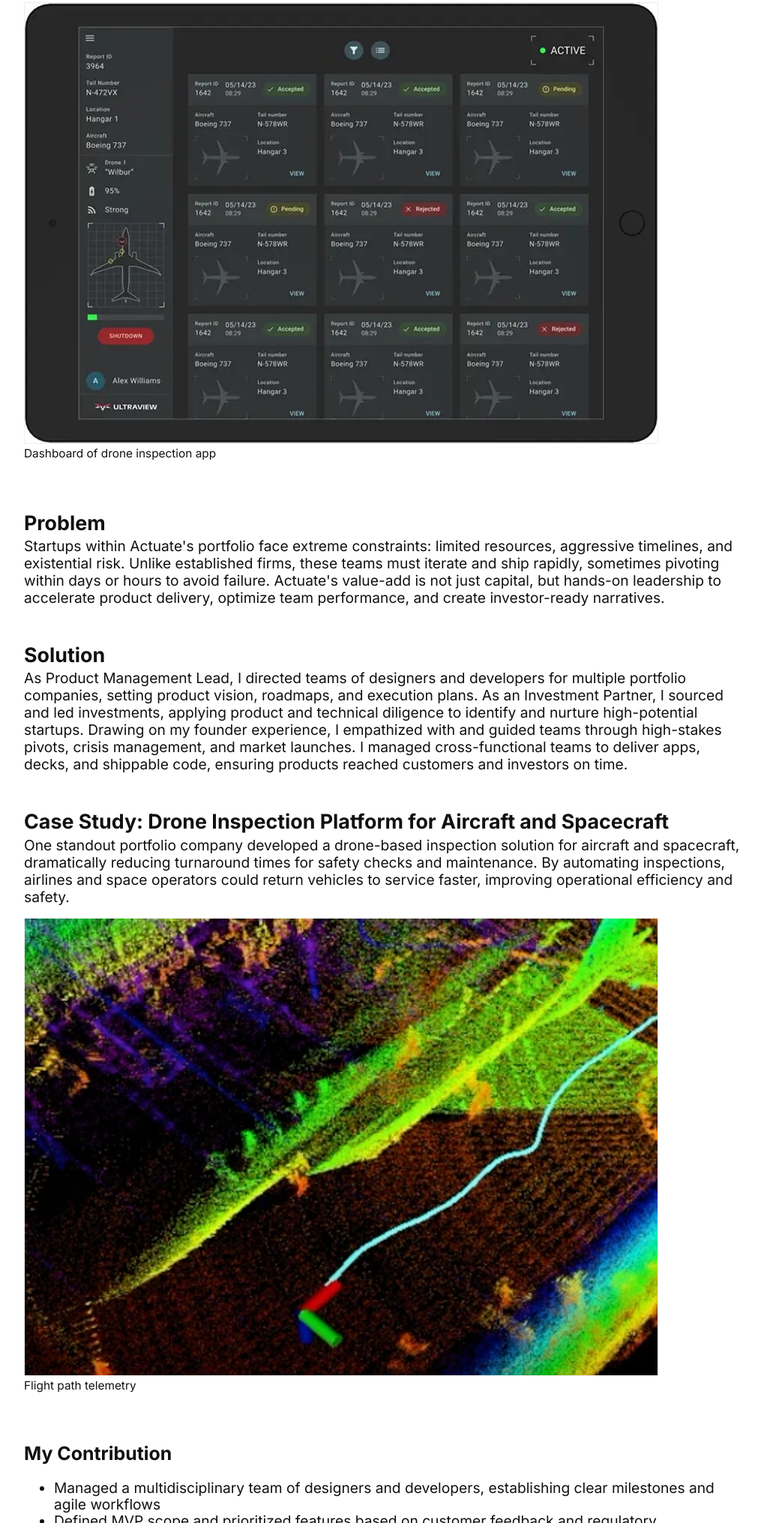
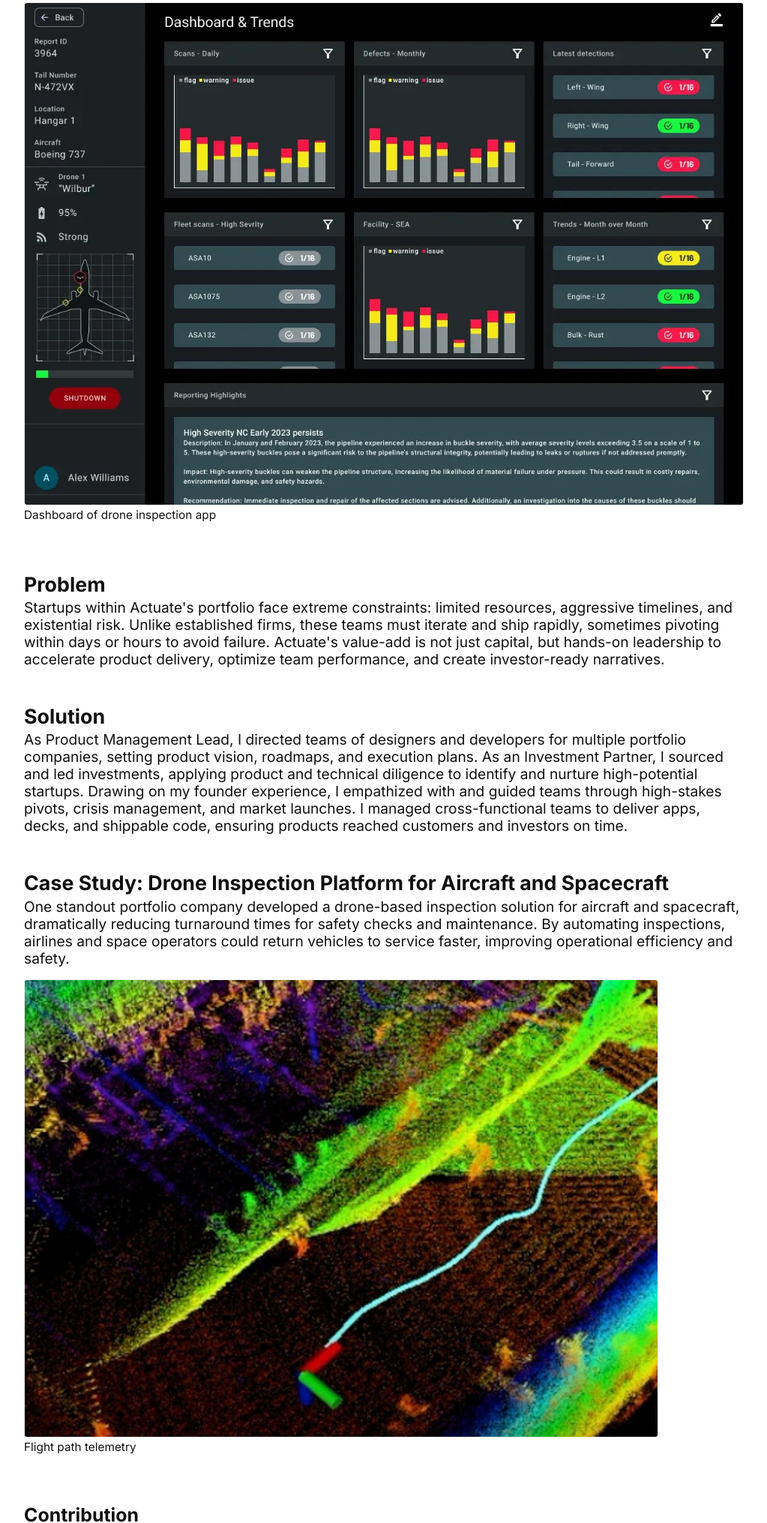
Before and after one commit to chris480/chris480.github.io, a plain HTML site: page portfolio/actuate/index.html in a window 1280 px wide. Shown: the part 769-2800 px from the top of the page at 75% size, without its empty margins (128-1151 px from the left). Drawn offline with Linux system fonts and the light colour scheme; a web font is replaced by a local one.

Commit message:
Update: image quality and text of Actuate portfolio piece, border radius to portfolio images

```diff
--- a/css/page/_portfolio.scss
+++ b/css/page/_portfolio.scss
@@ -88,6 +88,7 @@
 	.portfolio-body {
 		img {
 			width: 100%;
+			border-radius: .25rem;
 		}
 	}
 }
--- a/portfolio/actuate/index.html
+++ b/portfolio/actuate/index.html
@@ -58,10 +58,10 @@
 
 	<div class="row portfolio-body">
 		<p>
-			As a Partner and Lead Product Manager at Actuate Ventures, I bridge investment strategy with hands-on product leadership across our portfolio companies. With my background as a startup founder, I understand the unique pressures and rapid decision cycles that define early-stage ventures, where survival can be measured in hours instead of quarters. My approach balances strategic vision with operational execution, ensuring portfolio companies deliver high-impact products, meet critical milestones, and maximize investor confidence.
+			As a Partner and Lead Product Manager at <a href="https://actuateventures.co" rel="noopener" target="_blank">Actuate Ventures</a>, I bridge investment strategy with hands-on product leadership across our portfolio companies. With my background as a startup founder, I understand the unique pressures and rapid decision cycles that define early-stage ventures, where survival can be measured in hours instead of quarters. My approach balances strategic vision with operational execution, ensuring portfolio companies deliver high-impact products, meet critical milestones, and maximize investor confidence.
 		</p>
 			<figure>
-				<a href="/images/drone.webp"><img src="/images/drone.webp"
+				<a href="/images/uv.webp"><img src="/images/uv.webp"
 						alt="" loading="lazy" ></a>
 				<figcaption>Dashboard of drone inspection app </figcaption>
 			</figure>
@@ -88,13 +88,14 @@
 						alt="" loading="lazy" ></a>
 				<figcaption>Flight path telemetry</figcaption>
 			</figure>
-		<h4>My Contribution</h4>
+		<h4>Contribution</h4>
 
 		<ul>
 			<li>Managed a multidisciplinary team of designers and developers, establishing clear milestones and agile workflows</li>
 			<li>Defined MVP scope and prioritized features based on customer feedback and regulatory requirements</li>
 			<li>Ensured rapid iteration cycles, with shippable code and customer demos delivered on a weekly basis</li>
 			<li>Navigated the team through resource crunches and technical blockers, maintaining morale and momentum during critical phases</li>
+			<li>Handled initial user research and customer discover for many companies, leading to faster product market fit</li>
 			<li>Oversaw successful deployment to airline and aerospace clients, enabling measurable reductions in inspection times and downtime</li>
 		</ul>
 
@@ -112,7 +113,7 @@
 			Another portfolio company built an AI-driven tool for venture capital risk assessment, automating due diligence and portfolio analysis.
 		</p>
 
-		<h4>My Contribution</h4>
+		<h4>Contribution</h4>
 
 		<ul>
 			<li>Worked with founders to define the tool's scope, focusing on features that would generate immediate value for VC clients</li>
```
Also changed, not shown: css/tiny/styles.css, images/uv.jpg (added), images/uv.webp (added).
